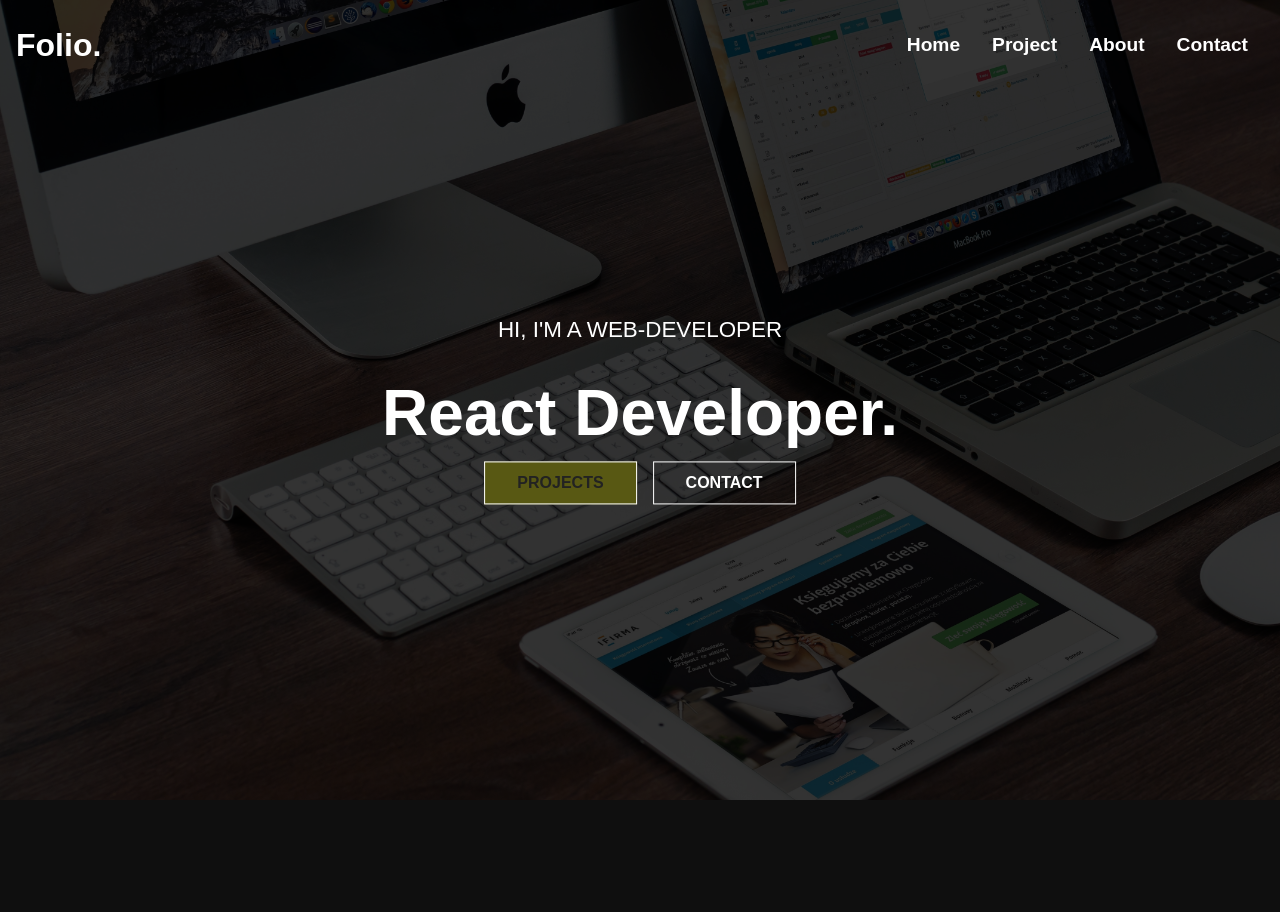
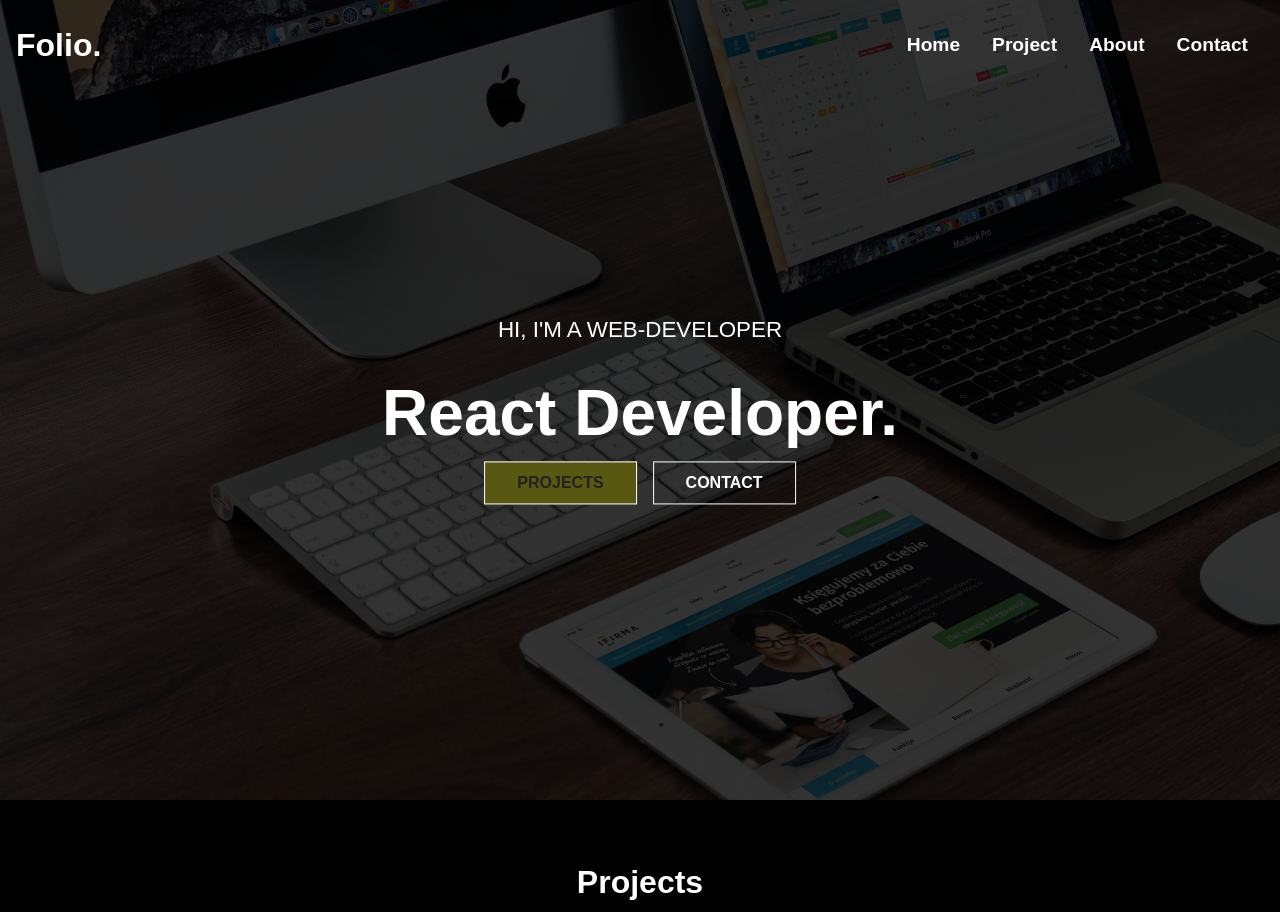
Before and after one commit to Teuton-Roy/my-portfolio-react, a React (Create React App) app: page / in a window 1280 px wide. Shown: the top 912 px of the page. Built offline with nearby package versions, Linux system fonts and the light colour scheme; a web font is replaced by a local one.

Commit message:
rander project work on home page

```diff
--- a/src/routes/Home.js
+++ b/src/routes/Home.js
@@ -2,12 +2,14 @@ import React from 'react'
 import Navbar from '../components/Navbar'
 import Heroimg from '../components/Heroimg'
 import Footer from '../components/Footer'
+import Work from '../components/Work'
 
 const Home = () => {
   return (
     <div>
       <Navbar></Navbar>
       <Heroimg></Heroimg>
+      <Work></Work>
       <Footer></Footer>
     </div>
   )
```
